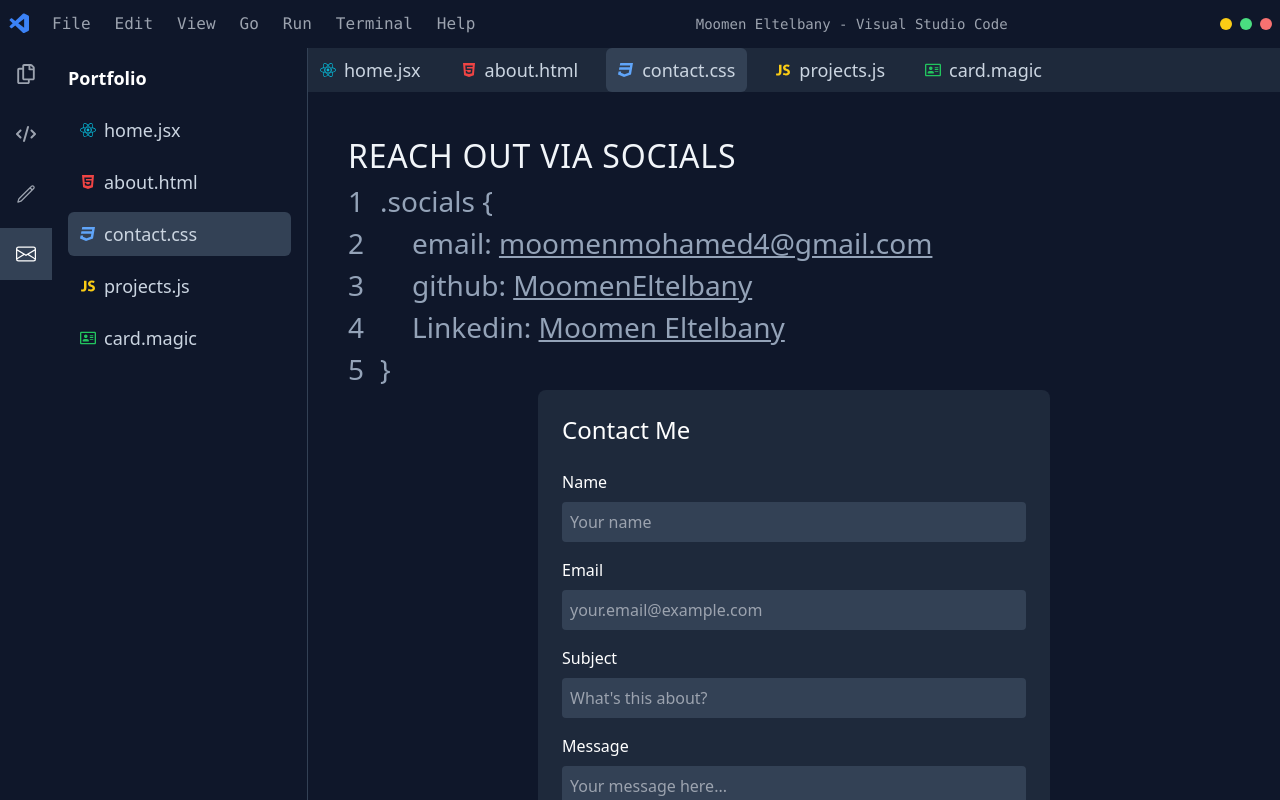
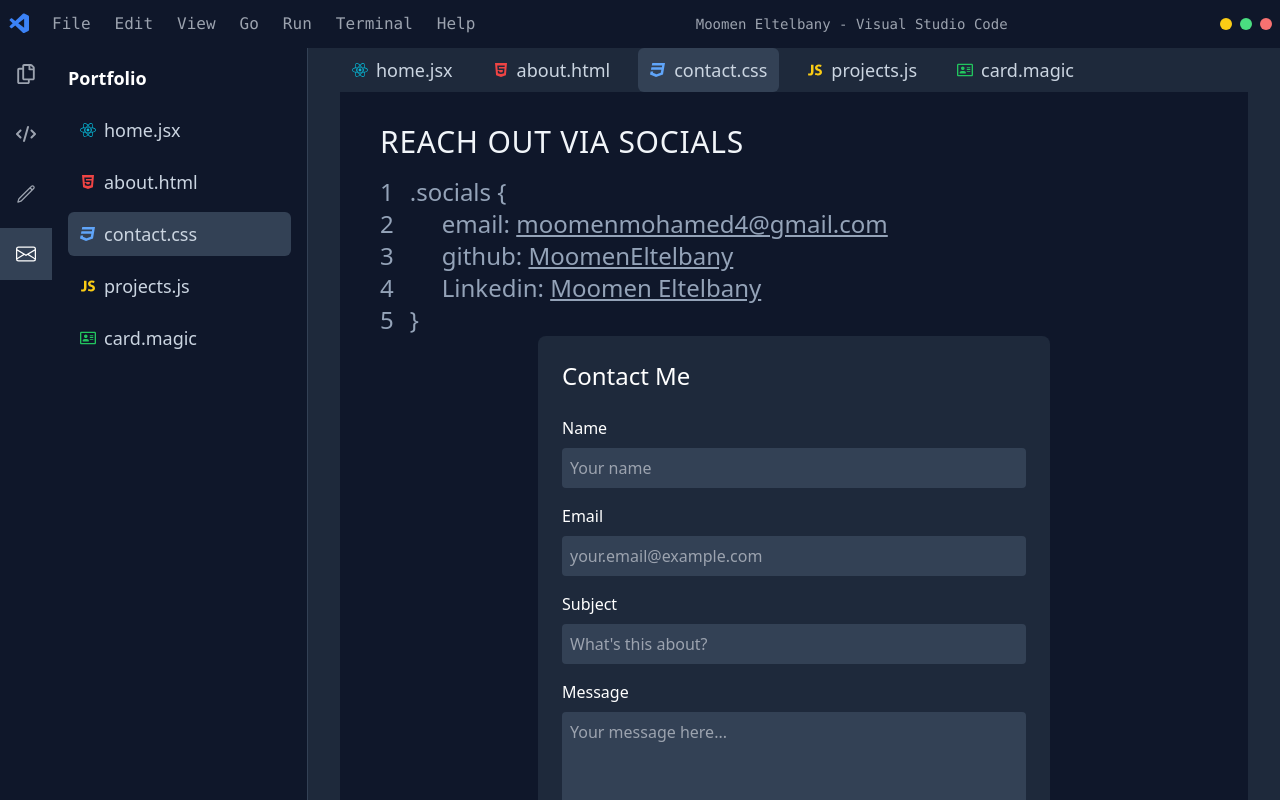
Before and after one commit to MoomenEltelbany/portfolio, a React (Vite) app: page /contact in a window 1280 px wide. Shown: the top 800 px of the page. Built offline with nearby package versions, Linux system fonts and the light colour scheme.

Commit message:
Update portfolio project files

```diff
--- a/src/pages/About.jsx
+++ b/src/pages/About.jsx
@@ -8,25 +8,25 @@
 
 function About() {
     return (
-        <main className="bg-slate-900 p-10 text-slate-400 text-center h-full">
+        <main className="bg-slate-900 px-4 py-8 sm:px-6 md:px-10 text-slate-400 text-center h-full max-w-5xl mx-auto">
             <section>
                 <div>
-                    <h3 className="text-[28px] font-bold text-slate-100">
+                    <h3 className="text-2xl sm:text-3xl font-bold text-slate-100">
                         Front-End
                     </h3>
-                    <h3 className="text-[40px] font-bold text-slate-100">
+                    <h3 className="text-3xl sm:text-4xl lg:text-5xl font-bold text-slate-100">
                         React Developer
                     </h3>
-                    <p className="text-lg">
+                    <p className="text-base sm:text-lg">
                         Hi, I'm Moomen ELtelbany. A passionate Front-end React
                         Developer based in Cairo,Egypt. 📍
                     </p>
                 </div>
                 <div className="mt-7">
-                    <h3 className="text-[28px] font-bold text-slate-100">
+                    <h3 className="text-2xl sm:text-3xl font-bold text-slate-100">
                         About Me
                     </h3>
-                    <p className="text-lg tracking-wide max-w-[800px] mx-auto text-center">
+                    <p className="text-base sm:text-lg tracking-wide max-w-[800px] mx-auto text-center px-2">
                         I'm a self-taught Front-End Developer specializing in
                         HTML, CSS, JavaScript, React, and Tailwind CSS. While
                         I'm early in my career, I'm committed to writing clean,
@@ -40,8 +40,10 @@
                 </div>
             </section>
             <section className="mt-7 flex flex-col items-center">
-                <h3 className="text-[28px] text-slate-100">Tech Stack</h3>
-                <ul className="flex justify-start items-start gap-4 text-[28px] mt-4">
+                <h3 className="text-2xl sm:text-3xl text-slate-100">
+                    Tech Stack
+                </h3>
+                <ul className="flex flex-wrap justify-center sm:justify-start items-start gap-3 sm:gap-4 text-2xl sm:text-3xl mt-4 max-w-[900px]">
                     <SkillsItem
                         icon={FaHtml5}
                         color="text-red-400"
--- a/src/pages/AppLayout.jsx
+++ b/src/pages/AppLayout.jsx
@@ -7,12 +7,12 @@
 
 function AppLayout() {
     return (
-        <div className="flex flex-col h-[100vh]">
+        <div className="flex flex-col min-h-dvh">
             <Header />
-            <main className="flex flex-grow">
+            <main className="flex flex-col md:flex-row flex-grow">
                 <SideNavLinks />
                 <Portfolio />
-                <section className="bg-slate-800 flex-grow">
+                <section className="bg-slate-800 flex-grow min-h-[50vh] px-4 sm:px-6 md:px-8">
                     <PortfolioMenuList direction="row" />
                     <Outlet />
                 </section>
--- a/src/pages/Card.jsx
+++ b/src/pages/Card.jsx
@@ -6,8 +6,8 @@
     const navigate = useNavigate();
 
     return (
-        <main className="bg-slate-900 h-dvh flex justify-center items-center">
-            <section className="bg-slate-900">
+        <main className="bg-slate-900 min-h-dvh flex justify-center items-center px-4 py-8 sm:px-6 md:px-10">
+            <section className="bg-slate-900 w-full max-w-3xl">
                 <div className="bg-slate-900">
                     <ProfileCard
                         name="Moomen ELtelbany"
--- a/src/pages/Contact.jsx
+++ b/src/pages/Contact.jsx
@@ -23,11 +23,11 @@
 
 function Contact() {
     return (
-        <main className="p-10 bg-slate-900 h-full">
-            <h3 className="uppercase text-slate-100 text-[32px] tracking-wide">
+        <main className="bg-slate-900 h-full px-4 py-8 sm:px-6 md:px-10">
+            <h3 className="uppercase text-slate-100 text-2xl sm:text-3xl tracking-wide">
                 Reach Out Via Socials
             </h3>
-            <div className="text-slate-400 text-[28px] flex items-center">
+            <div className="text-slate-400 text-xl sm:text-2xl flex items-center mt-4">
                 <span>1</span>
                 <p className="ml-4">.socials {`{`}</p>
             </div>
@@ -35,10 +35,10 @@
                 return (
                     <div
                         key={social.number}
-                        className="text-slate-400 text-[28px] flex items-center"
+                        className="text-slate-400 text-xl sm:text-2xl flex items-center"
                     >
                         <span>{social.number}</span>
-                        <p className="ml-12">
+                        <p className="ml-6 sm:ml-12">
                             {social.label}
                             <a
                                 href={social.link}
@@ -52,7 +52,7 @@
                 );
             })}
 
-            <div className="text-slate-400 text-[28px] flex items-center">
+            <div className="text-slate-400 text-xl sm:text-2xl flex items-center">
                 <span>5</span>
                 <p className="ml-4">{`}`}</p>
             </div>
--- a/src/pages/Main.jsx
+++ b/src/pages/Main.jsx
@@ -2,7 +2,7 @@
 
 function Main() {
     return (
-        <main className="bg-red-500 flex-grow">
+        <main className="bg-red-500 flex-grow px-4 sm:px-6 md:px-10 py-6">
             <PortfolioMenuList bare />
         </main>
     );
--- a/src/pages/Profile.jsx
+++ b/src/pages/Profile.jsx
@@ -4,8 +4,8 @@
 
 export default function Profile() {
     return (
-        <main className="p-10 bg-slate-900 flex flex-col justify-center items-start h-full text-[50px] relative">
-            <p className="absolute text-[70px] md:text-[100px] z-0 top-[-10px] left-0 text-[#042341]/80 font-extrabold text-center uppercase">
+        <main className="px-4 py-8 sm:px-6 md:px-10 bg-slate-900 flex flex-col justify-center items-start h-full text-[36px] sm:text-[44px] md:text-[50px] relative">
+            <p className="absolute text-[48px] sm:text-[70px] md:text-[100px] z-0 top-[-10px] left-0 text-[#042341]/80 font-extrabold text-center uppercase">
                 Love building websites
             </p>
             <TextType
@@ -27,25 +27,25 @@
                 loop={true}
                 cursorCharacter="|"
                 textColors={["oklch(44.6% 0.043 257.281)"]}
-                className="text-[40px] mb-10 relative z-10"
+                className="text-[28px] sm:text-[32px] md:text-[40px] mb-10 relative z-10"
             />
             <div className="text-white text-sm flex gap-2">
                 <NavLink
                     to="/projects"
-                    className="bg-slate-800 py-2 px-3 text-lg rounded-2xl hover:bg-slate-400 hover:text-slate-900 transition-all duration-200"
+                    className="bg-slate-800 py-2 px-3 text-base sm:text-lg rounded-2xl hover:bg-slate-400 hover:text-slate-900 transition-all duration-200"
                 >
                     See my work
                 </NavLink>
                 <NavLink
                     to="../../public/resume.pdf"
                     download="resume.pdf"
-                    className="bg-slate-800 py-2 px-3 text-lg rounded-2xl hover:bg-slate-400 hover:text-slate-900 transition-all duration-200"
+                    className="bg-slate-800 py-2 px-3 text-base sm:text-lg rounded-2xl hover:bg-slate-400 hover:text-slate-900 transition-all duration-200"
                     target="_blank"
                 >
                     Download my CV
                 </NavLink>
             </div>
-            <div className="fixed z-0 bottom-11 right-11 h-[26rem] w-[26rem] hidden md:flex justify-end items-end">
+            <div className="fixed z-0 bottom-6 right-6 sm:bottom-8 sm:right-8 md:bottom-11 md:right-11 h-[18rem] w-[18rem] sm:h-[22rem] sm:w-[22rem] md:h-[26rem] md:w-[26rem] hidden md:flex justify-end items-end">
                 <Cubes
                     gridSize={8}
                     maxAngle={90}
--- a/src/pages/Projects.jsx
+++ b/src/pages/Projects.jsx
@@ -43,7 +43,7 @@
     ];
 
     return (
-        <main className="flex-grow p-10 bg-slate-900 grid grid-cols-[repeat(auto-fit,minmax(270px,1fr))] gap-5 min-h-screen content-start">
+        <main className="flex-grow px-4 py-8 sm:px-6 md:px-10 bg-slate-900 grid grid-cols-[repeat(auto-fit,minmax(260px,1fr))] gap-4 sm:gap-5 min-h-screen content-start">
             {projects.map((project) => (
                 <ProjectCard key={project.id} project={project} />
             ))}
```
